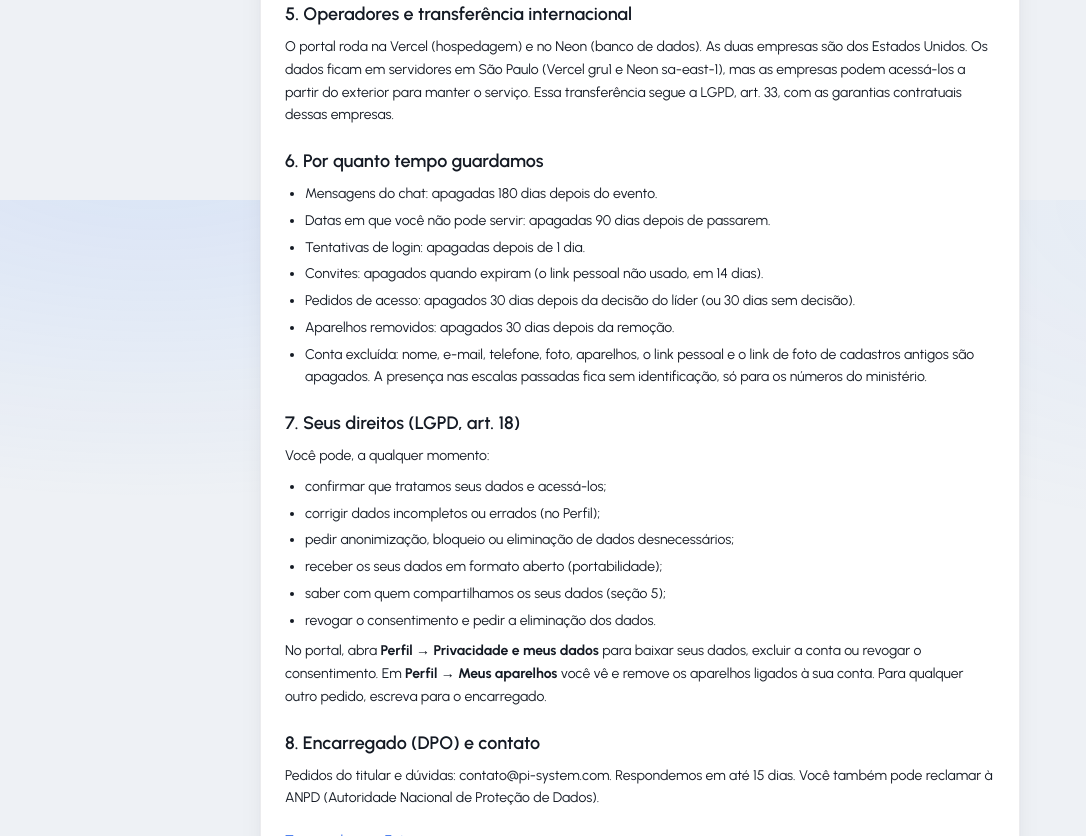
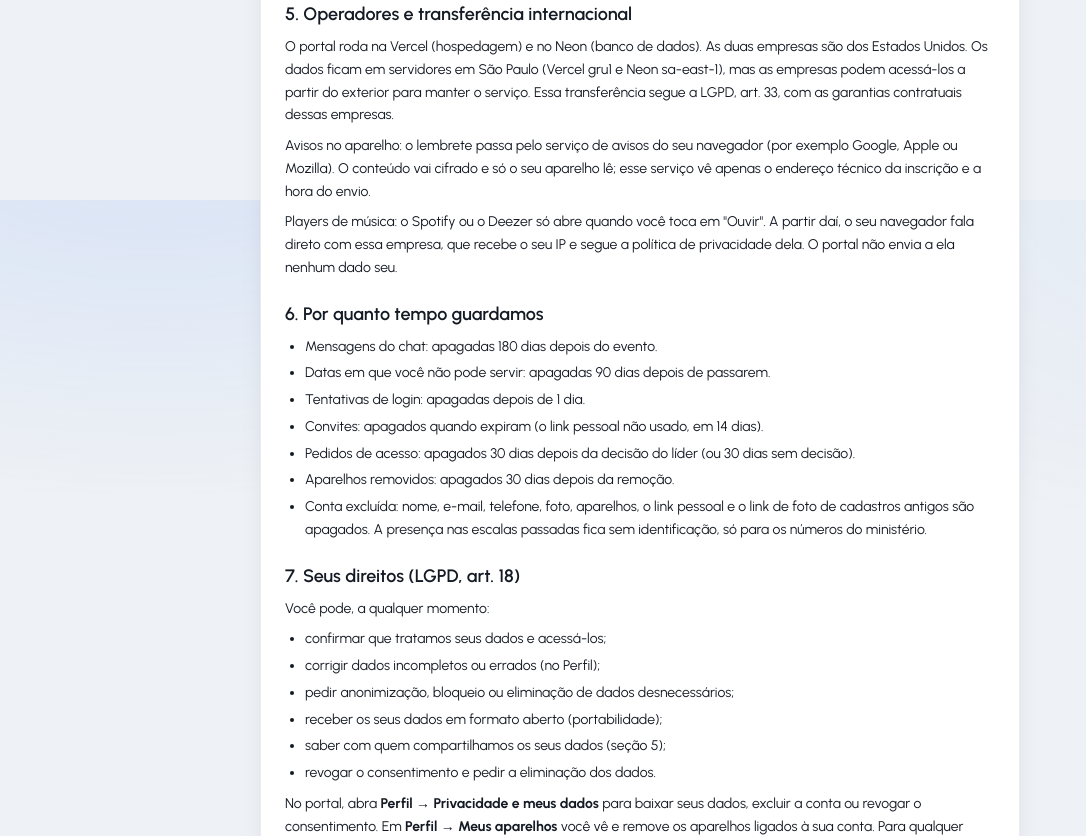
Before and after one commit to eppxid/servio, a Next.js app: page /privacidade in a window 1280 px wide. Shown: the part 1400-2236 px from the top of the page, without its empty margins (0-1086 px from the left). Built offline with nearby package versions, Linux system fonts and the light colour scheme.

Commit message:
fila 068: política cita o serviço de push do navegador e Spotify/Deezer como terceiros — LGPD art. 9 V e art. 18 VII

```diff
--- a/src/app/privacidade/page.tsx
+++ b/src/app/privacidade/page.tsx
@@ -93,6 +93,16 @@ export default function Privacidade() {
           do exterior para manter o serviço. Essa transferência segue a LGPD, art. 33, com as garantias contratuais dessas
           empresas.
         </p>
+        <p>
+          Avisos no aparelho: o lembrete passa pelo serviço de avisos do seu navegador (por exemplo Google, Apple ou
+          Mozilla). O conteúdo vai cifrado e só o seu aparelho lê; esse serviço vê apenas o endereço técnico da
+          inscrição e a hora do envio.
+        </p>
+        <p>
+          Players de música: o Spotify ou o Deezer só abre quando você toca em &quot;Ouvir&quot;. A partir daí, o seu
+          navegador fala direto com essa empresa, que recebe o seu IP e segue a política de privacidade dela. O portal
+          não envia a ela nenhum dado seu.
+        </p>
       </section>
 
       <section className="space-y-2">
```
